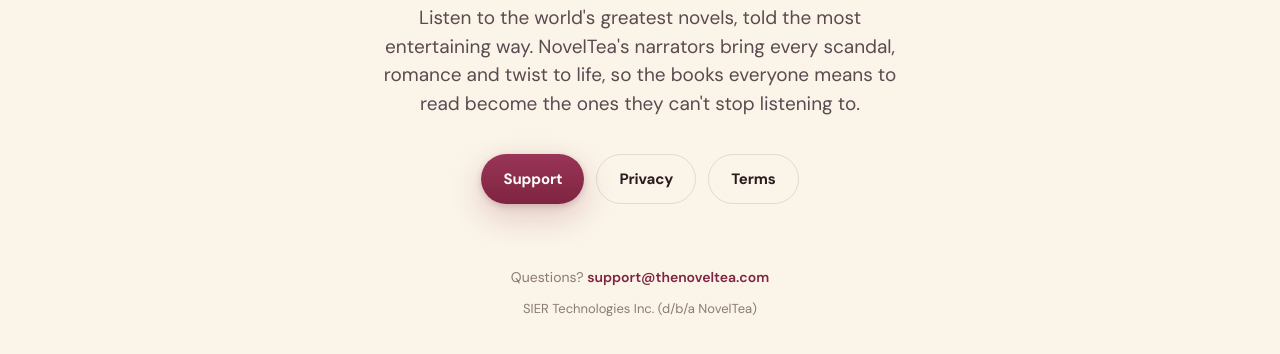
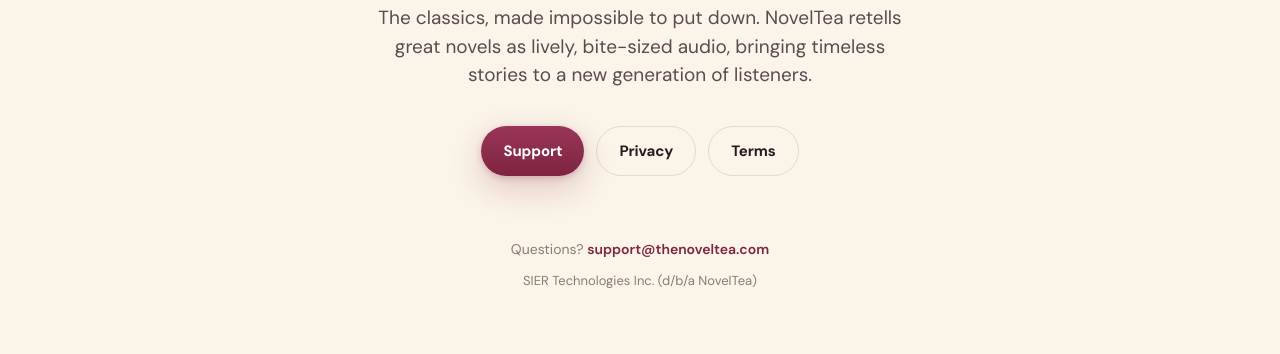
Before and after one commit to hiiii2341/noveltea-legal, a plain HTML site: page index.html in a window 1280 px wide. Shown: the part 408-762 px from the top of the page. Drawn offline with Linux system fonts and the light colour scheme.

Commit message:
Home tagline: new-generation-of-listeners line

```diff
--- a/index.html
+++ b/index.html
@@ -4,7 +4,7 @@
   <meta charset="utf-8">
   <meta name="viewport" content="width=device-width, initial-scale=1">
   <title>NovelTea — Classic Novels, Drama Included</title>
-  <meta name="description" content="Listen to the world's greatest novels, told the most entertaining way. NovelTea's narrators bring every scandal, romance and twist to life, so the books everyone means to read become the ones they can't stop listening to.">
+  <meta name="description" content="The classics, made impossible to put down. NovelTea retells great novels as lively, bite-sized audio, bringing timeless stories to a new generation of listeners.">
   <meta name="theme-color" content="#FBF4E8">
   <link rel="icon" type="image/png" href="assets/favicon.png">
   <link rel="apple-touch-icon" href="assets/apple-touch-icon.png">
@@ -29,7 +29,7 @@
     <img src="assets/logo.png" alt="NovelTea" style="width:112px;height:112px;border-radius:26px;margin:0 auto 28px;box-shadow:var(--shadow-md)">
     <div class="eyebrow" style="margin-bottom:16px">Classic novels, drama included</div>
     <h1 class="h-section wordmark" style="margin:0 0 18px">Novel<span class="tea">Tea.</span></h1>
-    <p class="lede" style="margin:0 auto 36px">Listen to the world's greatest novels, told the most entertaining way. NovelTea's narrators bring every scandal, romance and twist to life, so the books everyone means to read become the ones they can't stop listening to.</p>
+    <p class="lede" style="margin:0 auto 36px">The classics, made impossible to put down. NovelTea retells great novels as lively, bite-sized audio, bringing timeless stories to a new generation of listeners.</p>
 
     <div style="display:flex;gap:12px;justify-content:center;flex-wrap:wrap">
       <a href="support" class="btn btn-primary">Support</a>
```
